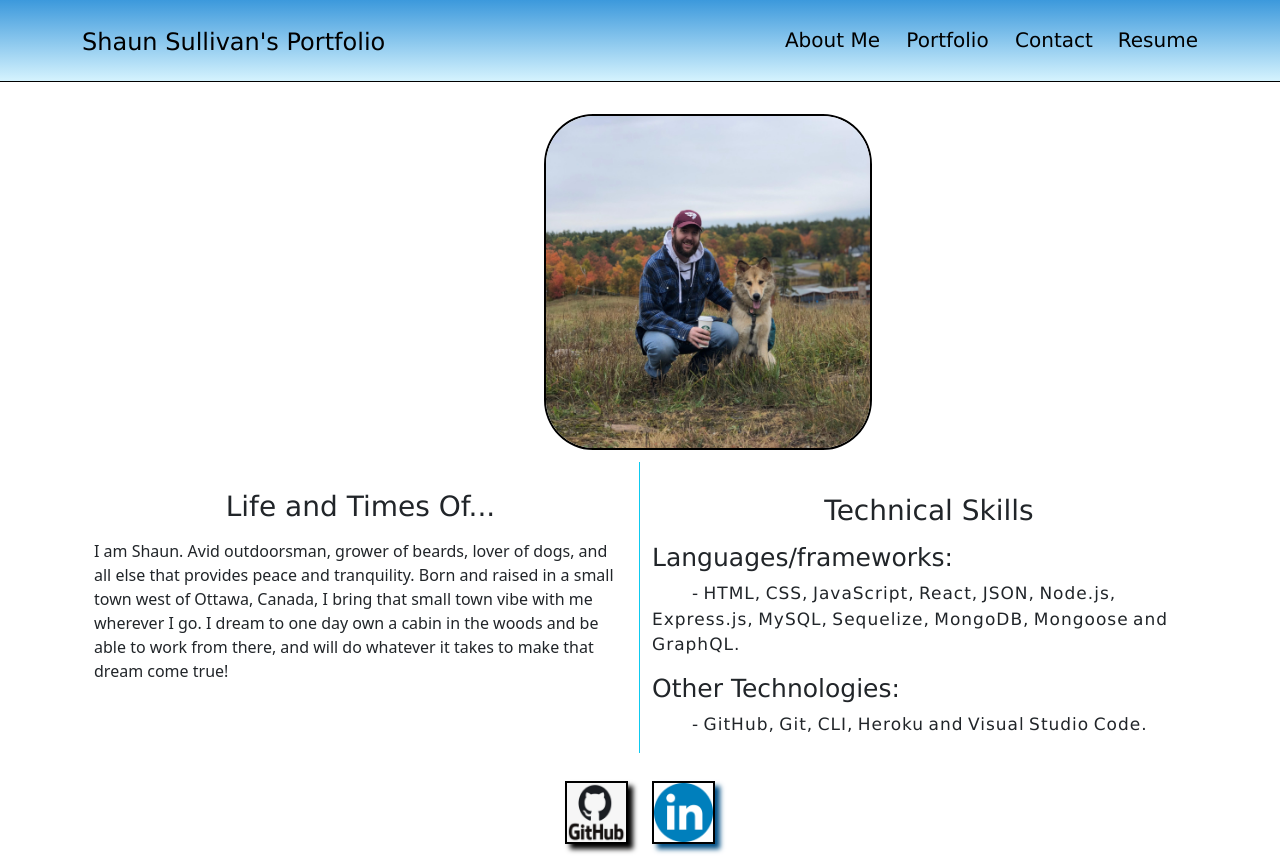
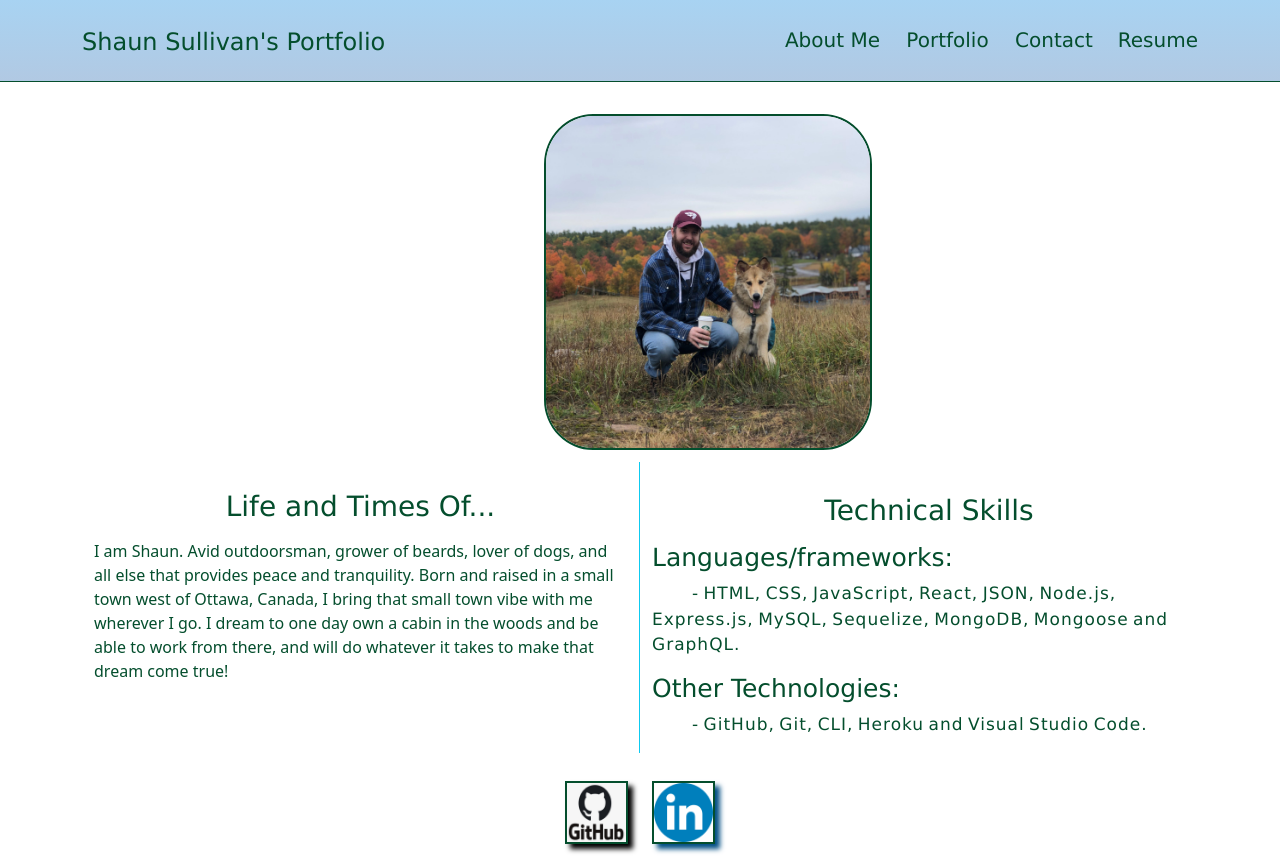
Before and after one commit to ShaunSully88/React_Portfolio, a React (Create React App) app: page / in a window 1280 px wide. Built offline with nearby package versions, Linux system fonts and the light colour scheme.

Commit message:
font color and header color changed

```diff
--- a/src/index.css
+++ b/src/index.css
@@ -7,7 +7,7 @@ main {
   --primary: #3C99DC;
   --tertiary: #D5F3FE;
   --light: #fafafa;
-  --dark: #000000;
+  --dark: #044e2d;
   --darker: #111111;
   --spacing-one: calc(1rem * 0.5);
   --spacing-two: calc(1rem);
@@ -58,6 +58,24 @@ animation-name: slideinleft;
   }
 }
 
+#flipV{
+  animation: flipV 1s linear;
+}
+
+#flipH{
+  animation: flipH 1s linear;
+}
+
+@keyframes flipV {
+  50%{
+    transform: rotateX(180deg)
+  }
+  to{
+    transform: rotateX(360deg);
+  }
+}
+
+
 h3 {
   font-family: 'Lucida Sans', 'Lucida Sans Regular', 'Lucida Grande', 'Lucida Sans Unicode', Geneva, Verdana, sans-serif;
   padding: 10px;
@@ -95,7 +113,7 @@ h3 {
 
 .resume {
   text-decoration: none;
-  color: black;
+  color: var(--dark);
   font-family: 'Lucida Sans', 'Lucida Sans Regular', 'Lucida Grande', 'Lucida Sans Unicode', Geneva, Verdana, sans-serif;
   font-size: 20px;
   font-weight: normal;
@@ -124,12 +142,12 @@ opacity: 0.85;
 
 
 header {
-  background: linear-gradient(#3C99DC, #D5F3FE);
+  background: linear-gradient(#a8d3f2, #b1c9e3);
   text-decoration: none;
   font-family: 'Lucida Sans', 'Lucida Sans Regular', 'Lucida Grande', 'Lucida Sans Unicode', Geneva, Verdana, sans-serif;
   font-size: 20px;
   font-weight: normal;
-  border-bottom: 1px solid black;
+  border-bottom: 1px  solid var(--dark);
 }
 
 header a {
@@ -167,7 +185,7 @@ img {
   width: 100%;
   height: 100%;
   align-content: center;
-  border: 2px solid black;
+  border: 2px solid var(--dark);
 }
 
 .Shaun {
@@ -183,6 +201,7 @@ img {
   top:2px;
   margin-top: 250px;
   font-family: 'Lucida Sans', 'Lucida Sans Regular', 'Lucida Grande', 'Lucida Sans Unicode', Geneva, Verdana, sans-serif;
+  color: var(--dark)
 }
 
 
@@ -193,7 +212,7 @@ img {
   margin-left: 20px;
   margin-top: 20px;
   font-family: 'Lucida Sans', 'Lucida Sans Regular', 'Lucida Grande', 'Lucida Sans Unicode', Geneva, Verdana, sans-serif;
-
+  color: var(--dark);
 }
 .Shaun_Description{
   font-family: 'Lucida Sans', 'Lucida Sans Regular', 'Lucida Grande', 'Lucida Sans Unicode', Geneva, Verdana, sans-serif;
@@ -202,6 +221,7 @@ img {
   letter-spacing: 1px;
   text-indent: 40px;
   word-spacing: -2px;
+  color: var(--dark);
 }
 .aboutme {
   margin-right: 20px;
@@ -217,6 +237,7 @@ img {
 .ShaunLF {
   font-size: 25px;
   font-family: 'Lucida Sans', 'Lucida Sans Regular', 'Lucida Grande', 'Lucida Sans Unicode', Geneva, Verdana, sans-serif;
+  color: var(--dark);
 }
 
 .apps {
@@ -264,6 +285,10 @@ nav li {
   font-family: 'Lucida Console';
   position: sticky;
 
+}
+
+p {
+  color: var(--dark);
 }
 
 .sticky-nav{
```
